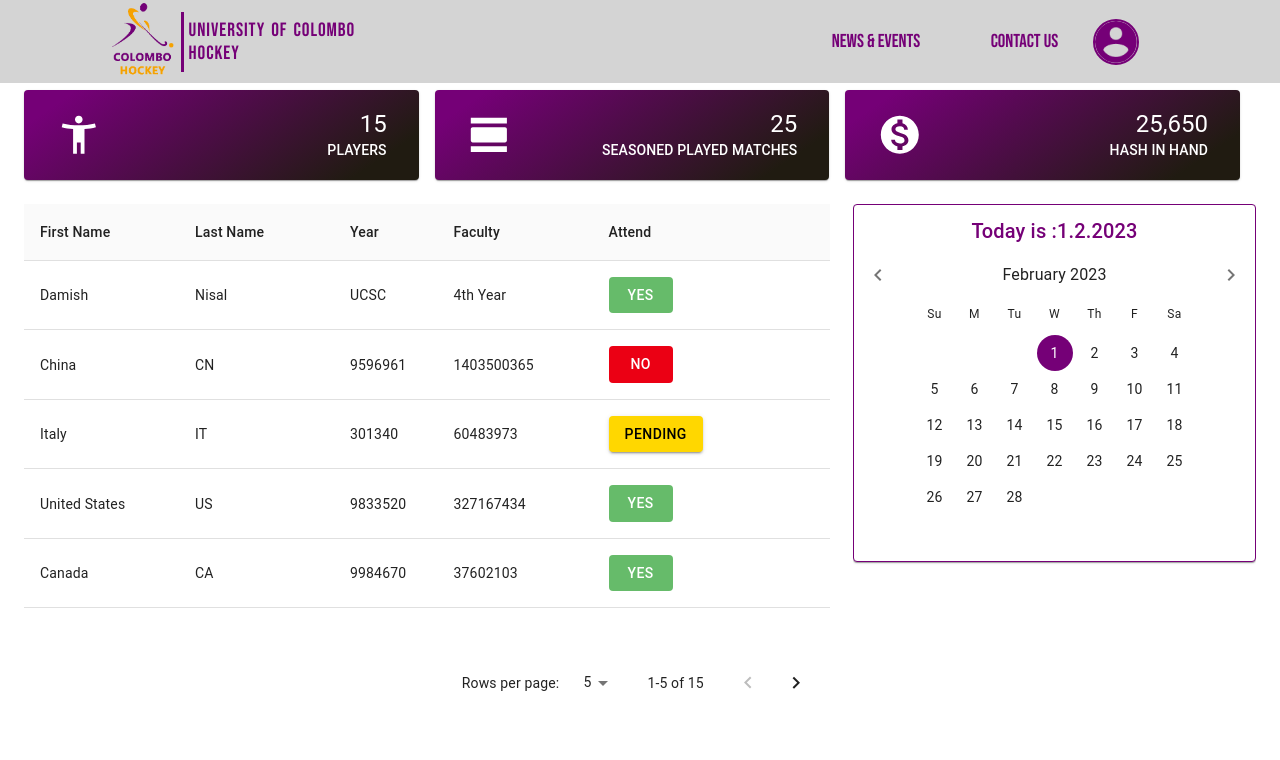
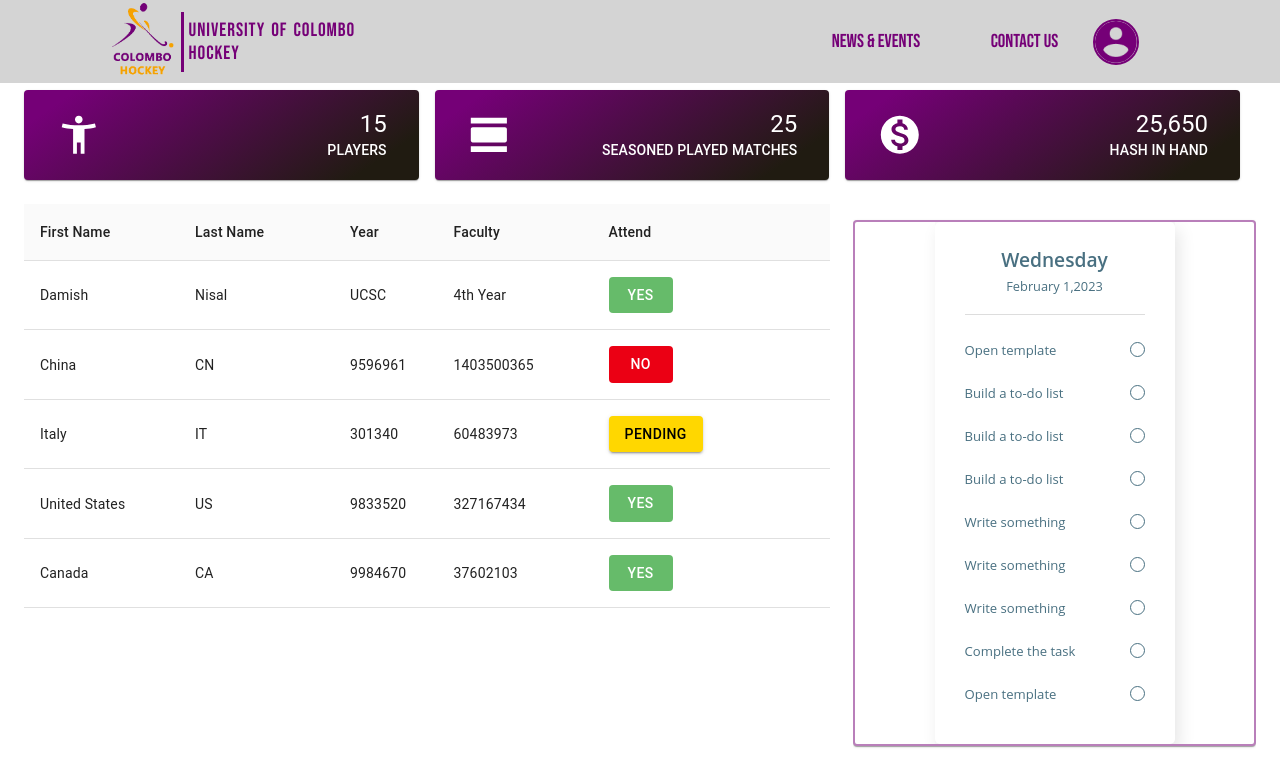
Before and after one commit to Damish-N/hockey-web, a React (Create React App) app: page /dashboard in a window 1280 px wide. Shown: the top 760 px of the page. Built offline with nearby package versions, Linux system fonts and the light colour scheme.

Commit message:
#1-Features:TODO LIST ADDED

```diff
--- a/src/pages/Dashboard/Dashboard.js
+++ b/src/pages/Dashboard/Dashboard.js
@@ -22,6 +22,7 @@ import AccessibilityNewIcon from "@mui/icons-material/AccessibilityNew";
 import ViewDayIcon from "@mui/icons-material/ViewDay";
 import MonetizationOnIcon from "@mui/icons-material/MonetizationOn";
 import MyCalendar from "../../shared/components/Calender/Calender";
+import ListView from "../../shared/components/ListView/ListView";
 
 function Dashboard(props) {
   const columns = [
@@ -250,7 +251,28 @@ function Dashboard(props) {
         </Grid>
 
         <Grid xs={12} md={4} className={Styles.calanderView}>
-          <MyCalendar />
+          <Grid
+            style={{
+              overflow: "hidden",
+            }}
+          >
+            <Paper
+              style={{
+                maxWidth: "100%",
+                margin: "1rem 0",
+                border: "2px solid rgba(117, 0, 119, 0.5)",
+                overflow: "auto",
+                display: "flex",
+                alignItems: "center",
+                justifyContent: "center",
+              }}
+            >
+              <ListView></ListView>
+            </Paper>
+          </Grid>
+          <Grid>
+            <MyCalendar />
+          </Grid>
         </Grid>
       </Grid>
 
--- /dev/null
+++ b/src/shared/components/ListView/ListView.js
@@ -0,0 +1,94 @@
+import React from "react";
+import Styles from "./ListView.module.css";
+import { Grid } from "@material-ui/core";
+
+function ListView(props) {
+  let d = new Date().toLocaleDateString("de-DE");
+  let day = d.split(".")[0];
+  let month = d.split(".")[1];
+  let year = d.split(".")[2];
+  let monthName = new Date(year, month, 0).toLocaleString("default", {
+    month: "long",
+  });
+  //get date name
+  let dateName = new Date(year, month, day).toLocaleString("default", {
+    weekday: "long",
+  });
+
+  return (
+    <Grid>
+      <Grid className={Styles.frame}>
+        <section className={Styles.todo_cmp}>
+          <header className={Styles.todo_cmp__header}>
+            <h2>{dateName}</h2>
+            <p>{monthName + " " + day + "," + year} </p>
+          </header>
+          <ul className={Styles.todo_cmp__list}>
+            <li>
+              <label htmlFor="todo-01">
+                <input
+                  id="todo-01"
+                  type="checkbox"
+                  onClick={() => {
+                    console.log("hello");
+                  }}
+                ></input>
+                <span>Open template</span>
+              </label>
+            </li>
+            <li>
+              <label htmlFor="todo-02">
+                <input id="todo-02" type="checkbox"></input>
+                <span>Build a to-do list</span>
+              </label>
+            </li>
+            <li>
+              <label htmlFor="todo-02">
+                <input id="todo-02" type="checkbox"></input>
+                <span>Build a to-do list</span>
+              </label>
+            </li>
+            <li>
+              <label htmlFor="todo-02">
+                <input id="todo-02" type="checkbox"></input>
+                <span>Build a to-do list</span>
+              </label>
+            </li>
+            <li>
+              <label htmlFor="todo-03">
+                <input id="todo-03" type="checkbox"></input>
+                <span>Write something</span>
+              </label>
+            </li>
+            <li>
+              <label htmlFor="todo-03">
+                <input id="todo-03" type="checkbox"></input>
+                <span>Write something</span>
+              </label>
+            </li>
+            <li>
+              <label htmlFor="todo-03">
+                <input id="todo-03" type="checkbox"></input>
+                <span>Write something</span>
+              </label>
+            </li>
+            <li>
+              <label htmlFor="todo-04">
+                <input id="todo-04" type="checkbox"></input>
+                <span>Complete the task</span>
+              </label>
+            </li>
+            <li>
+              <label htmlFor="todo-05">
+                <input id="todo-05" type="checkbox"></input>
+                <span>Open template</span>
+              </label>
+            </li>
+          </ul>
+        </section>
+      </Grid>
+    </Grid>
+  );
+}
+
+export default ListView;
--- /dev/null
+++ b/src/shared/components/ListView/ListView.module.css
@@ -0,0 +1,111 @@
+.frame {
+  width: 100%;
+  height: 80%;
+  box-shadow: 4px 8px 16px 0 rgba(0, 0, 0, 0.1);
+  overflow: auto;
+  color: #333;
+  font-family: "Open Sans", Helvetica, sans-serif;
+  -webkit-font-smoothing: antialiased;
+  -moz-osx-font-smoothing: grayscale;
+  /*
+    http://colorzilla.com/gradient-editor */
+}
+
+.center {
+  position: absolute;
+  top: 50%;
+  left: 50%;
+  transform: translate(-50%, -50%);
+}
+
+.todo_cmp {
+  background: #ffffff;
+  color: #497081;
+  padding: 10px 30px;
+  border-radius: 5px;
+  box-shadow: 2px 2px 14px rgba(0, 0, 0, 0.15);
+  width: 180px;
+}
+.todo_cmp__header {
+  text-align: center;
+  padding: 10px 0;
+  border-bottom: 1px solid #ddd;
+}
+.todo_cmp__header h2 {
+  font-weight: 600;
+  font-size: 1.2rem;
+  margin: 4px auto;
+  padding: 0;
+}
+.todo_cmp__header p {
+  padding: 0 0 5px;
+  margin: 4px auto;
+  font-size: 0.8rem;
+}
+.todo_cmp__list {
+  list-style: none;
+  padding: 0;
+}
+.todo_cmp__list li {
+  padding: 10px 0 15px;
+  margin: 0;
+  text-align: left;
+  width: 100%;
+}
+.todo_cmp__list li label {
+  cursor: pointer;
+  font-size: 0.82rem;
+  width: 100%;
+  display: block;
+}
+.todo_cmp__list li label input {
+  float: right;
+  opacity: 0;
+}
+.todo_cmp__list li label span {
+  position: relative;
+  display: block;
+  transition: all 550ms ease-in-out;
+}
+.todo_cmp__list li label input + span::after {
+  content: "";
+  display: block;
+  border: 1px solid #497081;
+  border-radius: 13px;
+  height: 13px;
+  width: 13px;
+  position: absolute;
+  right: 0;
+  top: 1px;
+  z-index: 10;
+  transition: all 550ms cubic-bezier(0.68, -0.55, 0.265, 1.55);
+  transition-timing-function: cubic-bezier(0.68, -0.55, 0.265, 1.55);
+  /* https://matthewlein.com/tools/ceaser */
+}
+.todo_cmp__list li label input + span::before {
+  content: "✔";
+  display: block;
+  font-size: 22px;
+  height: 13px;
+  width: 13px;
+  position: absolute;
+  right: -2px;
+  top: -8px;
+  z-index: 10;
+  opacity: 0;
+}
+.todo_cmp__list li label input:checked + span {
+  color: #ccc;
+  transition: all 550ms ease-in-out;
+}
+.todo_cmp__list li label input:checked + span::after {
+  opacity: 0;
+  height: 17px;
+  width: 17px;
+  top: -2px;
+  right: -2px;
+}
+.todo_cmp__list li label input:checked + span::before {
+  opacity: 1;
+  transition: all 550ms ease-in-out;
+}
```
